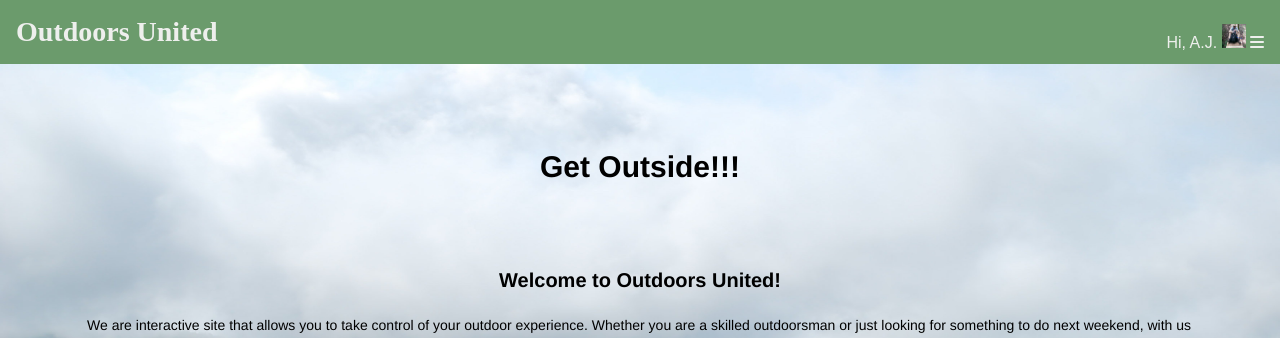
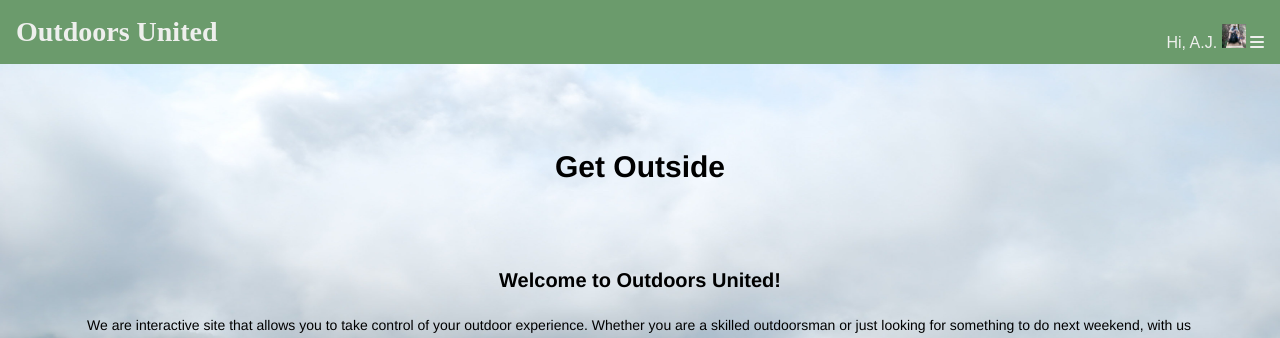
Before and after one commit to EricBlake/Outdoors-United-V1, a Jekyll site: the page built from outdoorsunited.github.io/home.html, in a window 1280 px wide. Shown: the top 338 px of the page. Built offline with Jekyll 4.4.1, drawn with Linux system fonts in a browser that asks for light colours; nearby versions of some CDN libraries.

```diff
--- a/outdoorsunited.github.io/home.html
+++ b/outdoorsunited.github.io/home.html
@@ -9,7 +9,7 @@ layout: default
 		<div class="col col-12">
 		<div class="home_wrapper">
 
-			<h1>Get Outside!!!</h1>
+			<h1>Get Outside</h1>
 
 			<div class="about_site">
 				<H2>Welcome to Outdoors United!</H2>
```
Also changed, not shown: 1 other file.
